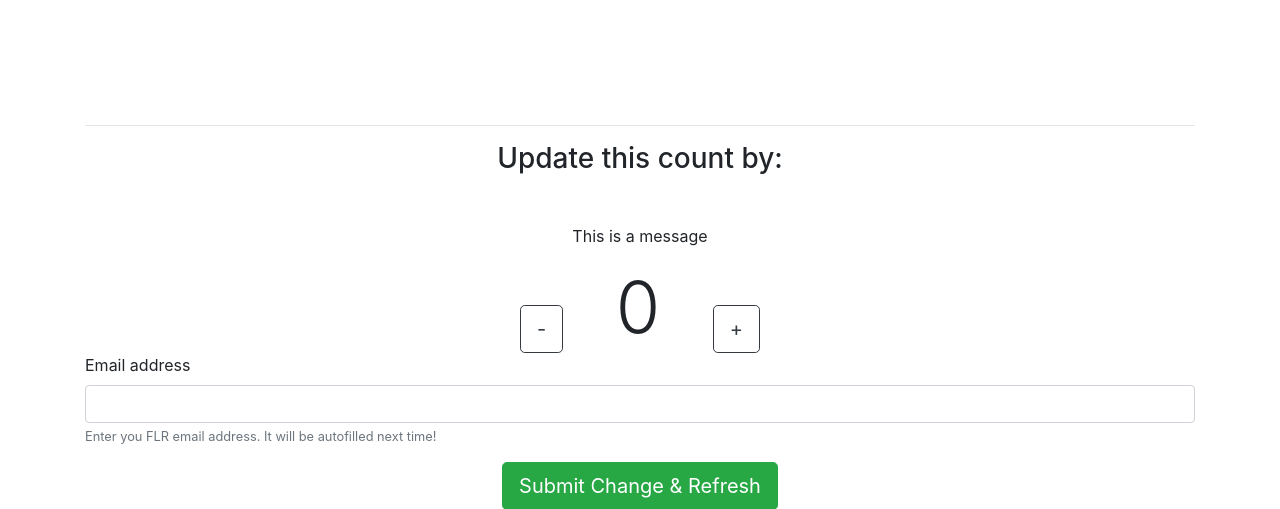
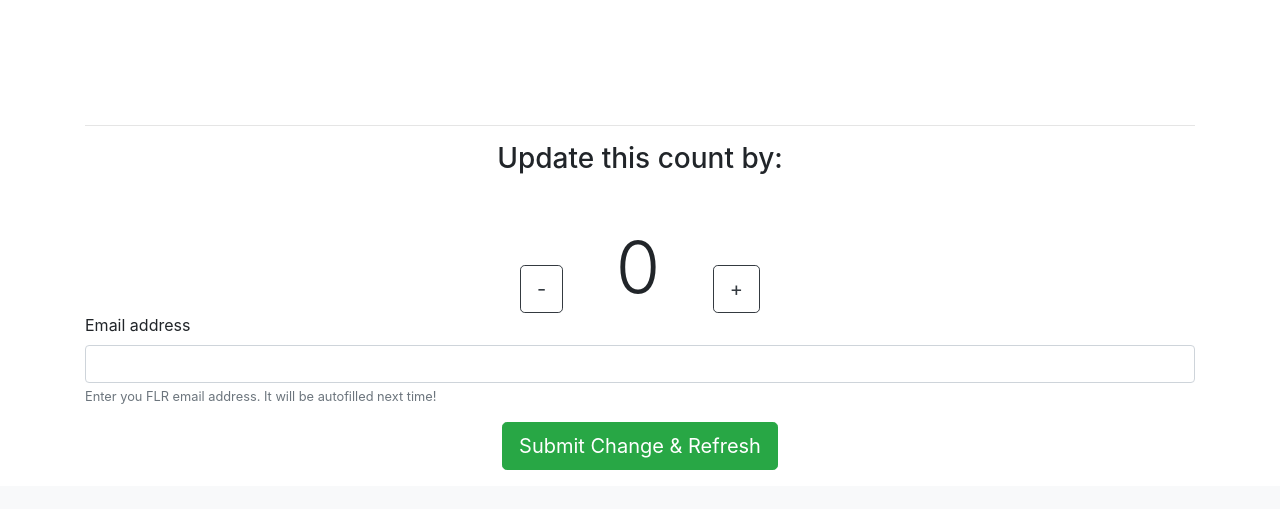
Before and after one commit to kyle-chun1/data2-testing-susb, a Django app: page /visitors/irc/ in a window 1280 px wide. Shown: the part 353-862 px from the top of the page. After the commit the page ends 823 px from the top, so only its background shows below. Run offline with Django 3.2, Linux system fonts and the light colour scheme; data that the repository does not hold is empty; some libraries are stand-ins or nearby versions.

Commit message:
temporarily removed message p tag on Visitors app

```diff
--- a/visitors/templates/visitors/index.html
+++ b/visitors/templates/visitors/index.html
@@ -19,7 +19,7 @@
       <br class="mb-5">
       <hr class="mt-5">
       <h3 class="text-center mb-5">Update this count by:</h3>
-      <p class="text-center">This is a message</p>
+      <p class="text-center"></p>
       <div class="text-center algin-middle">
         <button id="minus" type="button" class="btn btn-lg btn-outline-dark">-</button>
         <span id="count_label" class="display-3 mx-5">0</span>
```
